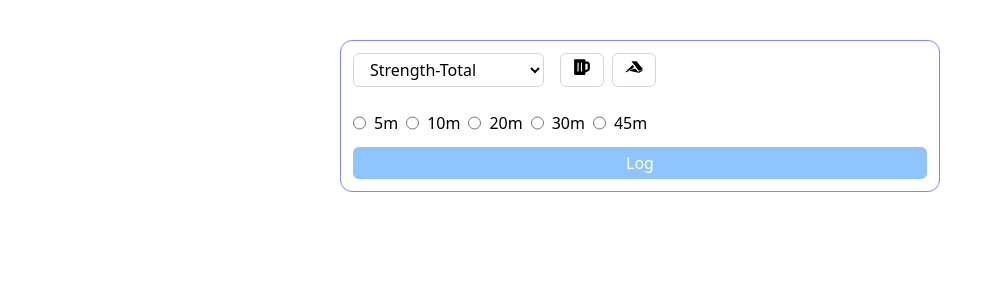
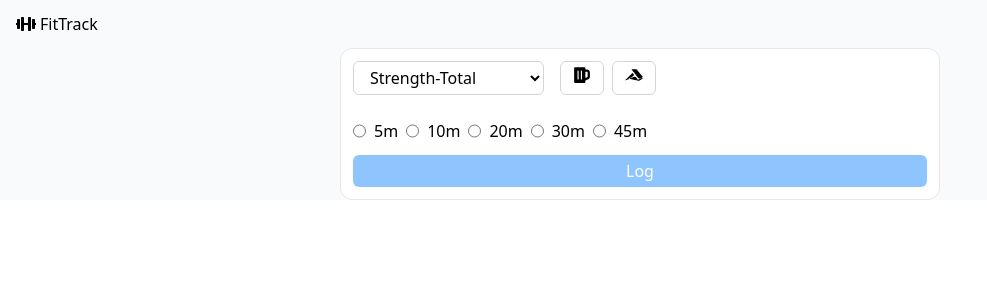
Before and after one commit to sachinkmohan/workout-tracker, a React (Vite) app: page / in a window 1280 px wide. Shown: the top 300 px of the page, without its empty margins (0-987 px from the left). Built offline with nearby package versions, Linux system fonts and the light colour scheme.

Commit message:
Add AppHeader component and enhance HomeScreen styling with improved layout and background

```diff
--- a/src/App.css
+++ b/src/App.css
@@ -3,5 +3,7 @@
 #root {
   max-width: 1280px;
   /* margin: 0 auto; */
+  padding: 0 1em;
   text-align: center;
+  background-color: #f9fafb;
 }
--- a/src/App.tsx
+++ b/src/App.tsx
@@ -1,10 +1,12 @@
 import "./App.css";
 
 import HomeScreen from "./components/HomeScreen";
+import AppHeader from "./components/AppHeader";
 
 function App() {
   return (
-    <div className="mt-10">
+    <div>
+      <AppHeader />
       <HomeScreen />
     </div>
   );
--- /dev/null
+++ b/src/components/AppHeader.tsx
@@ -0,0 +1,14 @@
+import { FaDumbbell } from "react-icons/fa";
+
+const AppHeader = () => {
+  return (
+    <header>
+      <div className="flex gap-1 py-3">
+        <FaDumbbell className="text-xl pt-1" />
+        <h1>FitTrack</h1>
+      </div>
+    </header>
+  );
+};
+
+export default AppHeader;
--- a/src/components/HomeScreen.tsx
+++ b/src/components/HomeScreen.tsx
@@ -13,7 +13,7 @@ const HomeScreen = () => {
   };
 
   return (
-    <div className="w-9/10 md:max-w-[600px] p-3 border border-indigo-400 rounded-xl mx-auto">
+    <div className="md:max-w-[600px] p-3 border border-gray-200 rounded-xl mx-auto bg-white">
       <div className="flex flex-col">
         <div className="mb-3 md:flex md:justify-items-start md:gap-4 ">
           <select className="w-full md:w-1/3 border border-gray-300 rounded-md mb-3 px-3 py-1 focus:outline-none focus:ring-2 focus:ring-indigo-400">
```
